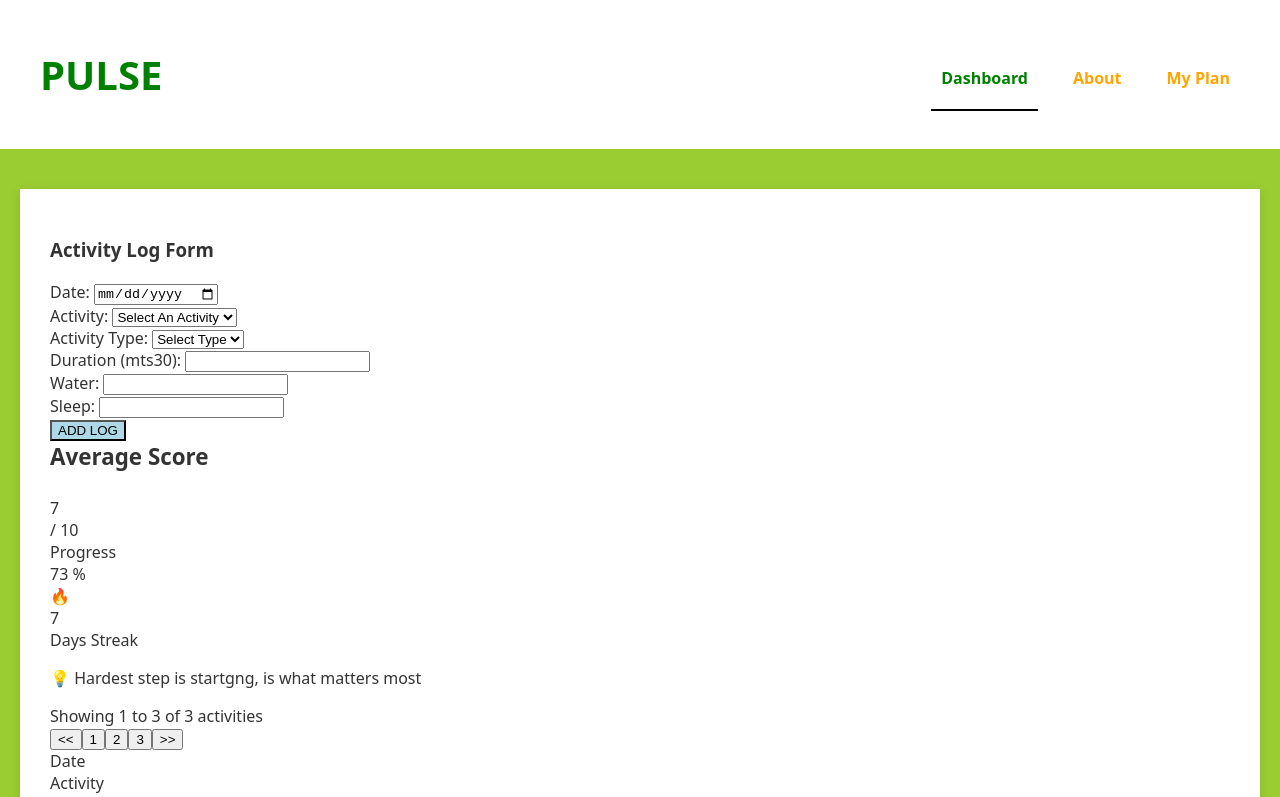
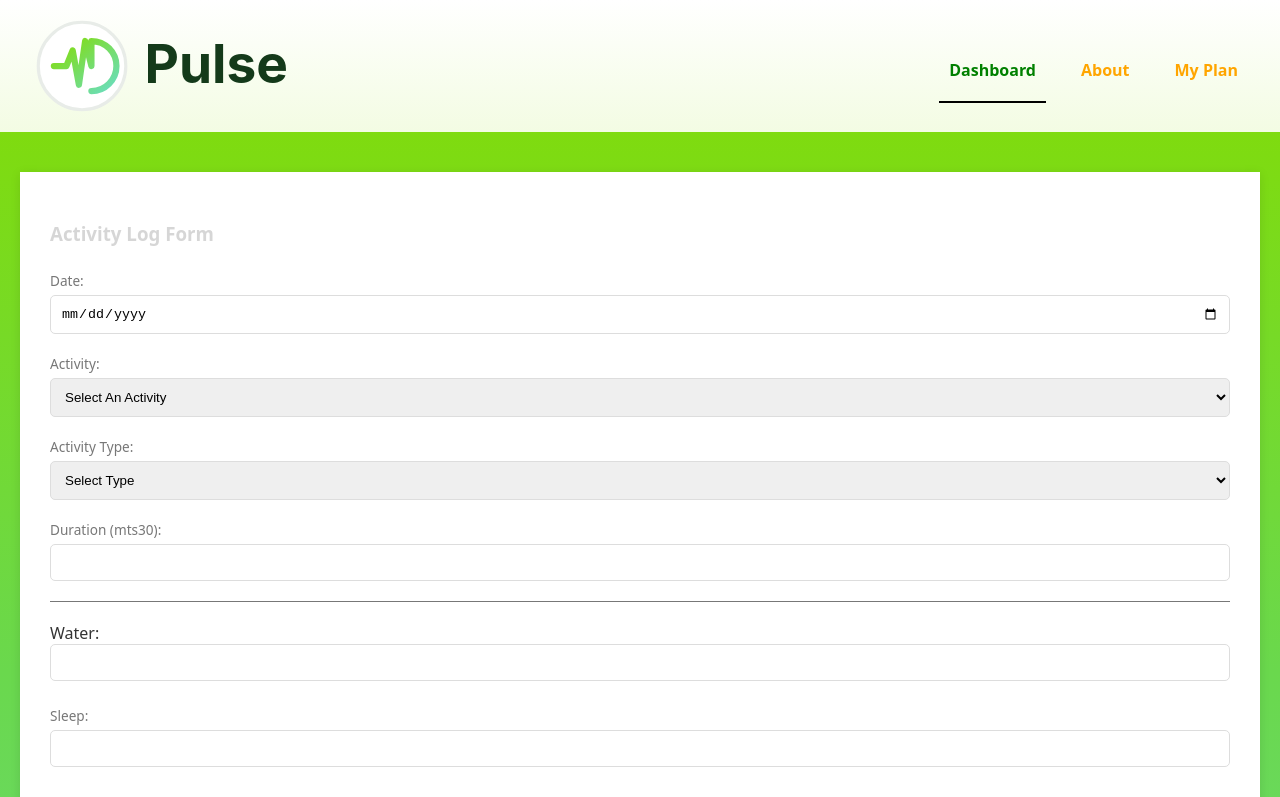
Before and after one commit to anjanasreekanth/unit1-project-pulse, a React (Vite) app in the folder unit1-pulse/: page /dashboard in a window 1280 px wide. Shown: the top 797 px of the page. Built offline with nearby package versions, Linux system fonts and the light colour scheme.

Commit message:
Added Logo and udpated css, added activity log form styling,

```diff
--- a/unit1-pulse/src/App.css
+++ b/unit1-pulse/src/App.css
@@ -12,10 +12,20 @@ body {
     "Helvetica Neue",
     sans-serif;
   color: #333;
-  background-color: yellowgreen;
+  /*background-color: yellowgreen;*/
   margin: 0;
   padding: 0;
   box-sizing: border-box;
+
+  margin: 0;
+  min-height: 100vh;
+  background: linear-gradient(
+    180deg,
+    #84DC00 0%,
+    #6AD84D 35%,
+    #69DEC4 100%
+  );
+
 }
 
 .form-tittle,
--- a/unit1-pulse/src/components/ActivityLogForm.jsx
+++ b/unit1-pulse/src/components/ActivityLogForm.jsx
@@ -90,7 +90,7 @@ function ActivityLogForm({ onAddActivity }) {
         {/* separator line */}
         <div className="separator"></div>
         {/* Field 5 & Field 6*/}
-        <div className="form-field full-width water-field">
+        <div className="form-row full-width water-sleep-row">
           <label htmlFor="water"> Water: </label>
           <input
             type="number"
--- a/unit1-pulse/src/components/Layout.jsx
+++ b/unit1-pulse/src/components/Layout.jsx
@@ -1,13 +1,16 @@
 import { Outlet } from "react-router-dom";
 
 import NavBar from "./NavBar";
- function Layout() {
+function Layout() {
   return (
     <div className="app-container">
       {/* The header scetion */}
       <header className="app-header">
-        <h1 className="logo">PULSE</h1>
-        <NavBar /> {/*navigation bar */}
+        <a href="/" className="logo">
+          <img src="/logo.svg" alt="Pulse" />
+        </a>
+
+        <NavBar />
       </header>
 
       {/* main content area */}
--- a/unit1-pulse/src/index.css
+++ b/unit1-pulse/src/index.css
@@ -1,2 +1,3 @@
 @import url("../src/styles/Layout.css");
 @import url("../src/styles/NavBar.css");
+@import url("../src/styles/ActivityLogForm.css");
--- /dev/null
+++ b/unit1-pulse/src/styles/ActivityLogForm.css
@@ -0,0 +1,56 @@
+.activity-form-container h3 {
+  margin-bottom: 25px;
+}
+
+.form-title {
+  color: #3333;
+
+  margin-bottom: 25px;
+}
+
+.form-field {
+  display: block;
+  margin-bottom: 20px;
+}
+
+.full-width {
+  width: 100%;
+}
+
+.form-field label {
+  font-size: 0.85em;
+  color: #777;
+  margin-bottom: 5px;
+  display: block;
+}
+
+.input-field{
+    padding: 10px;
+    border: 1px solid #ddd;
+    width: 100%;
+    border-radius: 5px;
+    box-sizing: border-box;
+}
+.separator{
+    height: 1px;
+    background-color: #777;
+    margin: 20px 0;
+}
+
+.form-row{
+    margin-bottom: 25px;
+}
+.water-sleep-row .form-field{
+    display: flex;
+    gap: 20px
+}
+
+.water-input, .sleep-input{
+flex: 1
+}
+.full-width-button{
+    width: 100%;
+    margin-top: 20px;
+    vertical-align: center;
+
+}
--- a/unit1-pulse/src/styles/Layout.css
+++ b/unit1-pulse/src/styles/Layout.css
@@ -7,29 +7,36 @@
   display: flex;
   justify-content: space-between; /*space between text & links*/
   align-items: center;
-  padding: 20px 40px;
-  background-color: white;
-  box-shadow: 0 3px 6px rgba(0, 0 , 0, 0,05)
+  padding: 16px 32px;
+  /*background-color: white;*/
+  background: linear-gradient(180deg, #ffffff 0%, #f3fce3 100%);
+
+  box-shadow: 0 3px 6px rgba(0, 0, 0, 0, 05);
 }
-.logo{
+.logo {
   font-size: 40px;
   color: green;
 }
-.main-content-area{
+.logo img {
+  height: 100px;
+  width: auto;
+  display: block;
+}
+.main-content-area {
   flex-grow: 1;
   padding: 40px 20px 40px 20px;
   display: flex;
   justify-content: center;
 }
-.content-wrapper{
+.content-wrapper {
   width: 100%;
   max-width: 1400px;
   background-color: white;
   padding: 30px;
-    box-shadow: 0 2px 10px rgba(0,0,0,0.1);
+  box-shadow: 0 2px 10px rgba(0, 0, 0, 0.1);
 }
 
-.app-footer{
+.app-footer {
   width: 100%;
   background-color: whitesmoke;
   border-top: 1px solid #ddd;
```
Also changed, not shown: unit1-pulse/public/logo.svg (added). Lines whose indentation alone changed are shown as unchanged.
